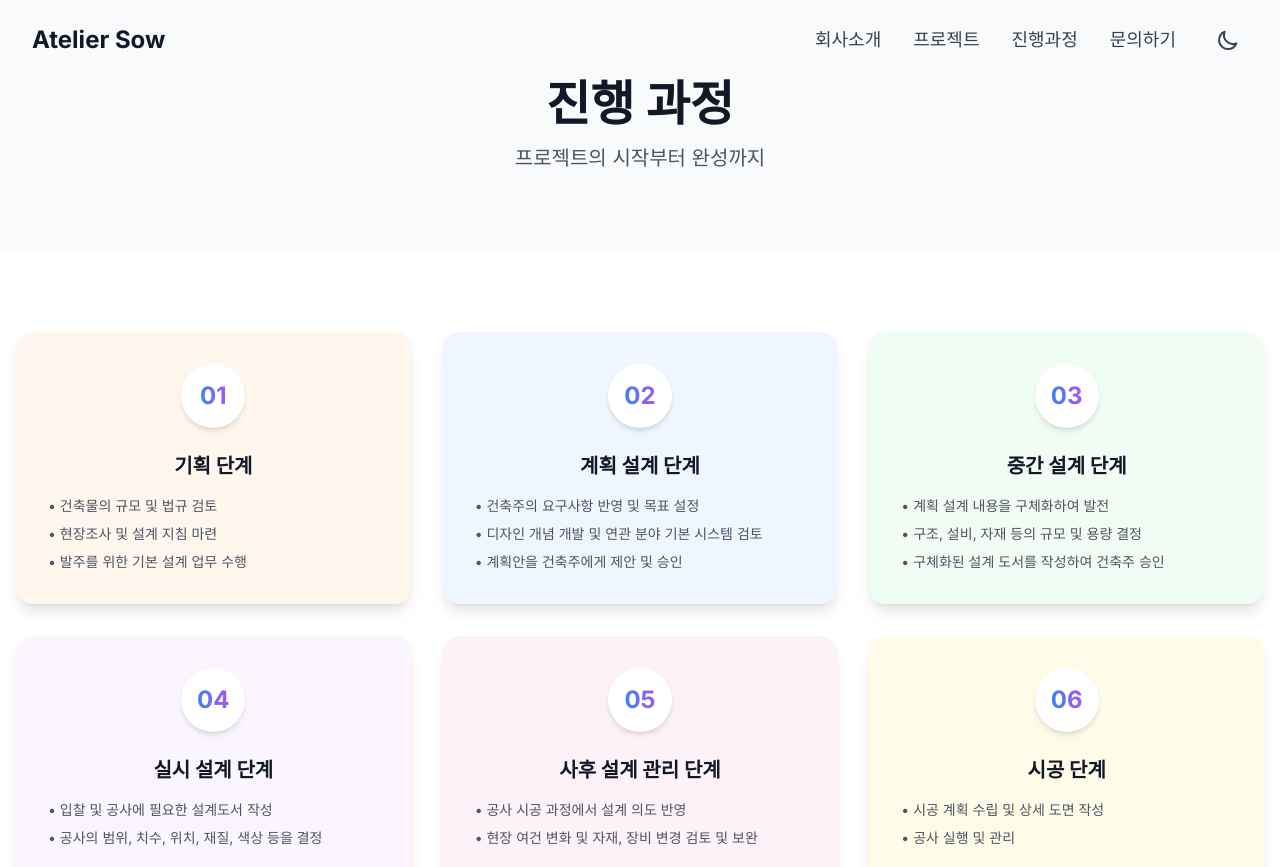
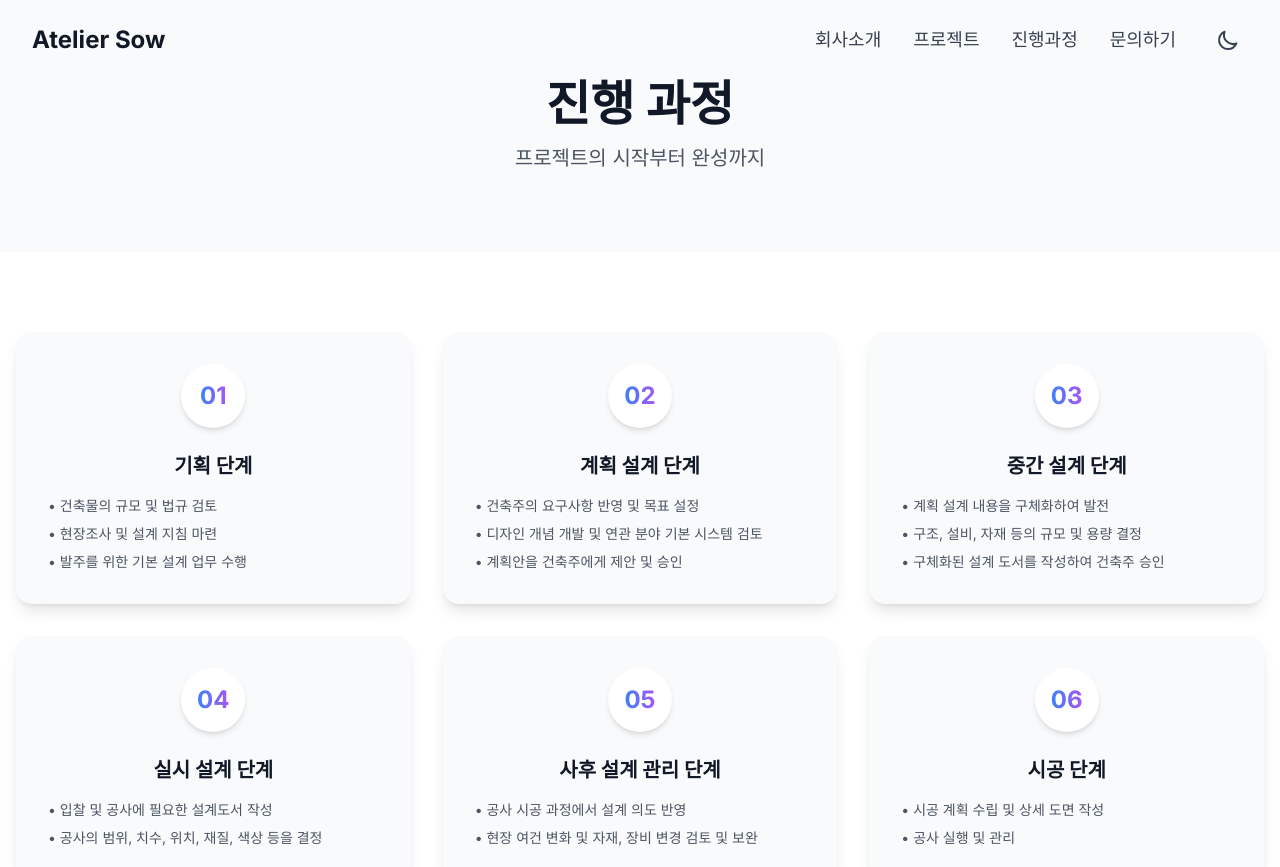
Before and after one commit to leessang10/sow_project, a Next.js app: page /process in a window 1280 px wide. Shown: the top 867 px of the page. Built offline with nearby package versions, Linux system fonts and the light colour scheme.

Commit message:
feat: 진행 과정 무채색으로 변경

```diff
--- a/app/process/page.tsx
+++ b/app/process/page.tsx
@@ -47,7 +47,7 @@ export default function Process() {
                             <motion.div
                                 key={step.number}
                                 variants={itemVariants}
-                                className={`${step.color} p-8 rounded-2xl shadow-lg hover:shadow-xl transition-shadow relative dark:shadow-gray-900/30`}
+                                className="bg-gray-50 dark:bg-dark-card p-8 rounded-2xl shadow-lg hover:shadow-xl transition-shadow relative dark:shadow-gray-900/30"
                             >
                                 <motion.div
                                     initial={{scale: 0}}
--- a/app/process/steps.tsx
+++ b/app/process/steps.tsx
@@ -7,7 +7,7 @@ export const steps = [
             "현장조사 및 설계 지침 마련",
             "발주를 위한 기본 설계 업무 수행"
         ],
-        color: "bg-orange-50 dark:bg-orange-900/20"
+        color: "bg-gray-50 dark:bg-gray-900/20"
     },
     {
         number: "02",
@@ -17,7 +17,7 @@ export const steps = [
             "디자인 개념 개발 및 연관 분야 기본 시스템 검토",
             "계획안을 건축주에게 제안 및 승인"
         ],
-        color: "bg-blue-50 dark:bg-blue-900/20"
+        color: "bg-gray-50 dark:bg-gray-900/20"
     },
     {
         number: "03",
@@ -27,7 +27,7 @@ export const steps = [
             "구조, 설비, 자재 등의 규모 및 용량 결정",
             "구체화된 설계 도서를 작성하여 건축주 승인"
         ],
-        color: "bg-green-50 dark:bg-green-900/20"
+        color: "bg-gray-50 dark:bg-gray-900/20"
     },
     {
         number: "04",
@@ -36,7 +36,7 @@ export const steps = [
             "입찰 및 공사에 필요한 설계도서 작성",
             "공사의 범위, 치수, 위치, 재질, 색상 등을 결정"
         ],
-        color: "bg-purple-50 dark:bg-purple-900/20"
+        color: "bg-gray-50 dark:bg-gray-900/20"
     },
     {
         number: "05",
@@ -45,7 +45,7 @@ export const steps = [
             "공사 시공 과정에서 설계 의도 반영",
             "현장 여건 변화 및 자재, 장비 변경 검토 및 보완"
         ],
-        color: "bg-pink-50 dark:bg-pink-900/20"
+        color: "bg-gray-50 dark:bg-gray-100/20"
     },
     {
         number: "06",
@@ -54,6 +54,6 @@ export const steps = [
             "시공 계획 수립 및 상세 도면 작성",
             "공사 실행 및 관리"
         ],
-        color: "bg-yellow-50 dark:bg-yellow-900/20"
+        color: "bg-gray-50 dark:bg-gray-900/20"
     }
 ];
```
